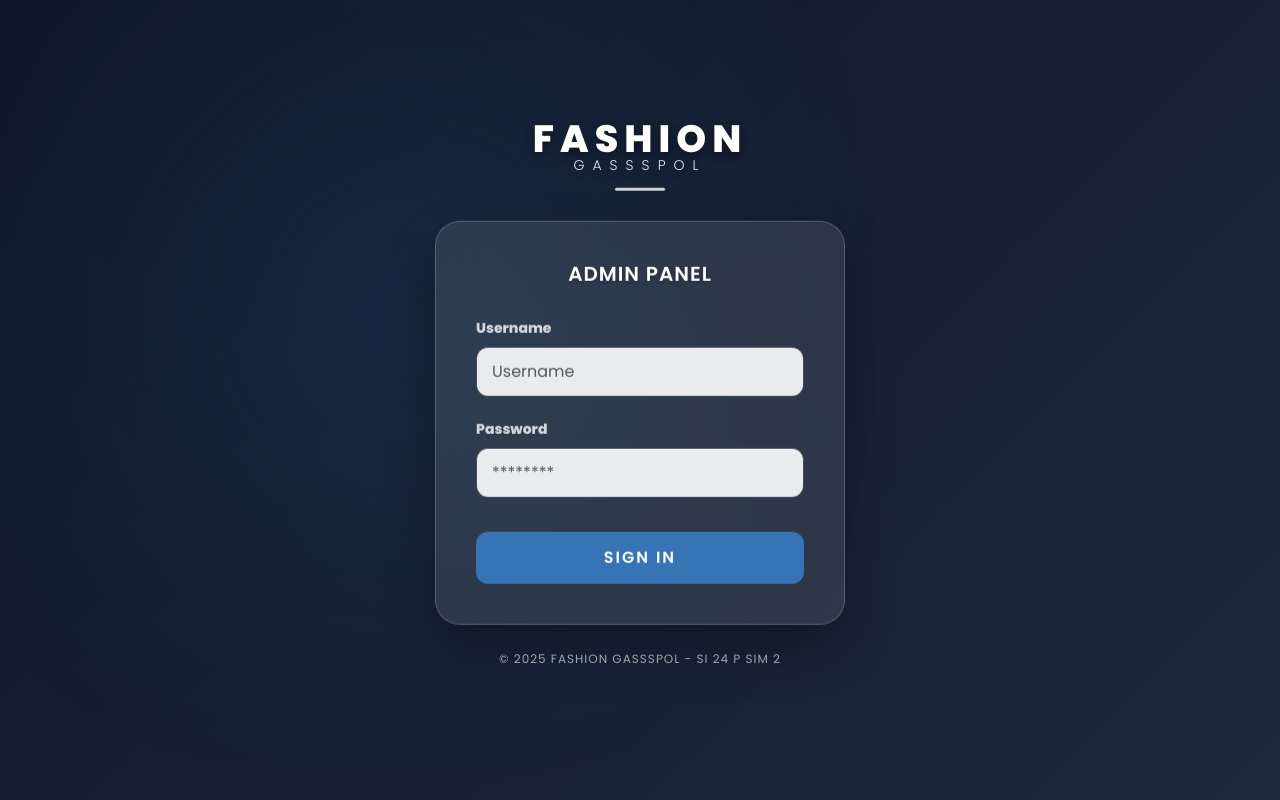
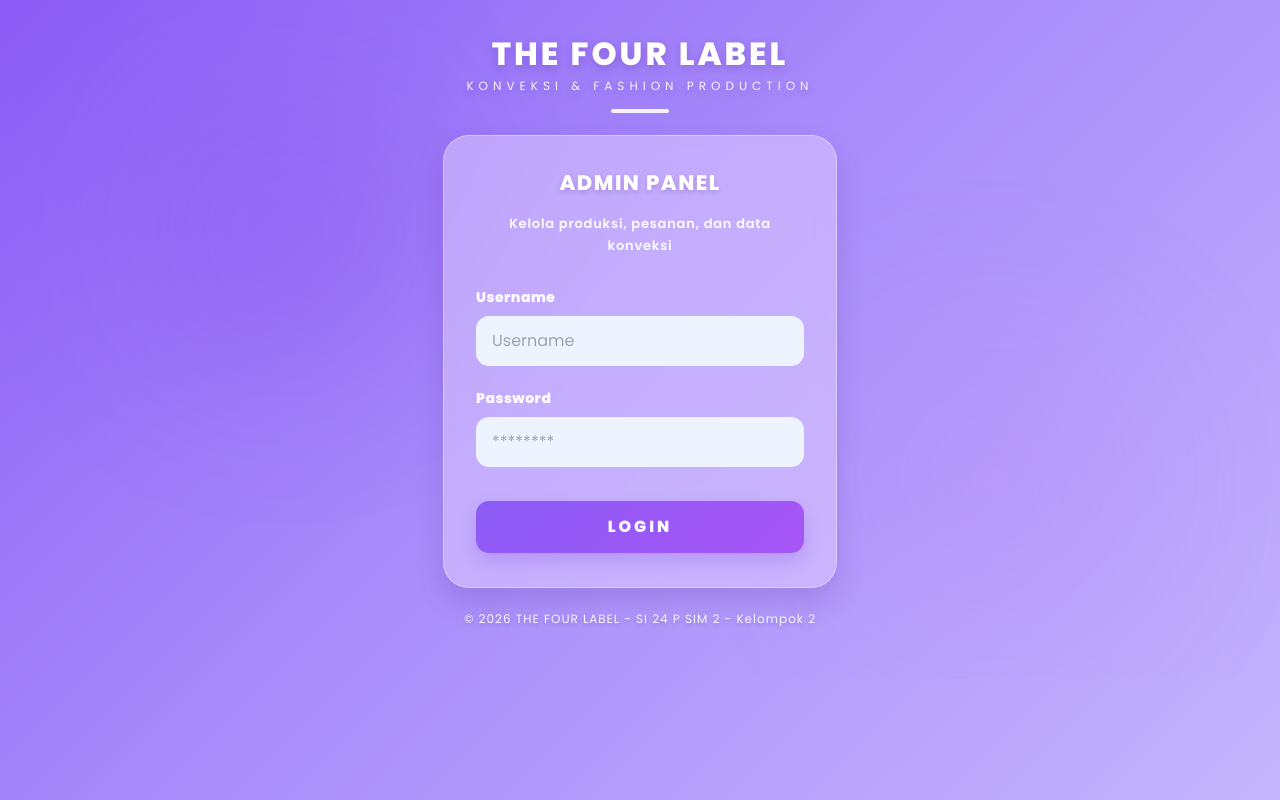
Before and after one commit to putriamlia031006-oss/thefourlabel, a PHP site: page /adminpanel/login.php in a window 1280 px wide. Run offline with PHP 8.4, Linux system fonts and the light colour scheme; some libraries are stand-ins or nearby versions.

Commit message:
loginadmin

```diff
--- a/adminpanel/login.php
+++ b/adminpanel/login.php
@@ -8,7 +8,7 @@
 <head>
     <meta charset="UTF-8">
     <meta name="viewport" content="width=device-width, initial-scale=1.0">
-    <title>Admin Login | Fashion Gassspol</title>
+    <title>Admin Login | THE FOUR LABEL</title>
     <link rel="stylesheet" href="../bootstrap-5.3.8-dist/css/bootstrap.min.css">
     <link href="https://fonts.googleapis.com/css2?family=Poppins:wght@300;400;600;800&display=swap" rel="stylesheet">
     <link rel="stylesheet" href="https://cdn.jsdelivr.net/npm/sweetalert2@11/dist/sweetalert2.min.css">
@@ -19,147 +19,175 @@
     }
 
     html, body {
-            height: 100%;
+        min-height: 100%;
         margin: 0;
         padding: 0 !important;
-            overflow: hidden !important;
+        overflow-x: hidden !important;
     }
 
     body {
         font-family: 'Poppins', sans-serif;
-            /* Latar belakang diubah menjadi lebih gelap (Deep Navy Gradient) */
-            background: linear-gradient(135deg, #0f172a 0%, #1e293b 100%) no-repeat center center fixed;
+        background: linear-gradient(135deg, #8b5cf6 0%, #a78bfa 45%, #c4b5fd 100%) no-repeat center center fixed;
         background-size: cover;
+        position: relative;
     }
 
-        /* Dekorasi cahaya di belakang untuk memperkuat efek blur (Opsional namun estetik) */
     body::before {
         content: "";
         position: absolute;
-            width: 300px;
-            height: 300px;
-            background: #3674B5;
-            filter: blur(150px);
+        width: 260px;
+        height: 260px;
+        background: #7c3aed;
+        filter: blur(90px);
         border-radius: 50%;
-            top: 20%;
-            left: 20%;
+        top: 15%;
+        left: 12%;
         z-index: 1;
-            opacity: 0.4;
+        opacity: 0.25;
+    }
+
+    body::after {
+        content: "";
+        position: absolute;
+        width: 260px;
+        height: 260px;
+        background: #c084fc;
+        filter: blur(95px);
+        border-radius: 50%;
+        bottom: 10%;
+        right: 12%;
+        z-index: 1;
+        opacity: 0.28;
     }
 
     .login-wrapper {
-            position: absolute;
-            top: 50%;
-            left: 50%;
-            transform: translate(-50%, -50%);
+        position: relative;
         width: 100%;
-            max-width: 450px;
-            padding: 20px;
+        max-width: 430px;
+        margin: 0 auto;
+        padding: 35px 18px;
         z-index: 10;
     }
 
-        /* --- STYLING JUDUL AESTHETIC MODERN --- */
     .brand-logo {
         text-align: center;
-            margin-bottom: 30px;
+        margin-bottom: 22px;
         color: white;
-            font-size: 38px;
+        font-size: 32px;
         font-weight: 800;
         text-transform: uppercase;
-            letter-spacing: 6px;
+        letter-spacing: 3px;
         line-height: 1.2;
-            text-shadow: 0 4px 10px rgba(0, 0, 0, 0.4);
-            position: relative;
+        text-shadow: 0 3px 8px rgba(76, 29, 149, 0.25);
     }
 
     .brand-logo span {
         display: block;
-            font-size: 14px;
-            font-weight: 300;
-            letter-spacing: 8px;
-            margin-top: -5px;
+        font-size: 12px;
+        font-weight: 400;
+        letter-spacing: 5px;
+        margin-top: 6px;
         opacity: 0.9;
     }
 
     .brand-logo::after {
         content: '';
         display: block;
-            width: 50px;
-            height: 3px;
+        width: 58px;
+        height: 4px;
         background: white;
         margin: 15px auto 0;
-            border-radius: 2px;
-            opacity: 0.8;
+        border-radius: 10px;
+        opacity: 0.9;
     }
 
     .login-box {
-            /* Container dibuat menjadi BLUR (Glassmorphism) */
-            background: rgba(255, 255, 255, 0.1); /* Transparansi rendah */
-            backdrop-filter: blur(20px); /* Efek blur utama */
-            -webkit-backdrop-filter: blur(20px);
-            padding: 40px;
-            border-radius: 25px;
-            box-shadow: 0 25px 50px rgba(0, 0, 0, 0.3) !important;
-            border: 1px solid rgba(255, 255, 255, 0.2); /* Garis tepi tipis agar efek kaca terlihat */
+        background: rgba(221, 203, 255, 0.55);
+        backdrop-filter: blur(12px);
+        -webkit-backdrop-filter: blur(12px);
+        padding: 34px 32px;
+        border-radius: 26px;
+        box-shadow: 0 14px 28px rgba(76, 29, 149, 0.18) !important;
+        border: 1px solid rgba(255, 255, 255, 0.35);
     }
 
     .login-box h2 {
-            font-weight: 600;
-            color: #ffffff; /* Warna judul diubah putih agar kontras dengan blur gelap */
-            margin-bottom: 30px;
+        font-weight: 800;
+        color: #ffffff;
+        margin-bottom: 18px;
         text-align: center;
-            font-size: 20px;
-            letter-spacing: 1px;
-            text-shadow: 0 2px 4px rgba(0,0,0,0.2);
+        font-size: 21px;
+        letter-spacing: 1.5px;
+        text-shadow: 0 2px 5px rgba(76, 29, 149, 0.22);
     }
 
-        /* Penyesuaian label agar terbaca di atas background blur */
+    .login-box .subtitle {
+        text-align: center;
+        color: rgba(255, 255, 255, 0.95);
+        font-size: 13px;
+        line-height: 1.7;
+        margin-bottom: 28px;
+        letter-spacing: 0.8px;
+        font-weight: 600;
+    }
+
     .form-label {
-            color: rgba(255, 255, 255, 0.8) !important;
+        color: #ffffff !important;
+        letter-spacing: 0.5px;
+        font-weight: 700;
     }
 
     .form-control {
-            border-radius: 12px;
-            padding: 12px 15px;
-            border: 1px solid rgba(255, 255, 255, 0.1);
+        border-radius: 13px;
+        padding: 13px 16px;
+        border: none;
         margin-bottom: 20px;
-            background-color: rgba(255, 255, 255, 0.9); /* Sedikit transparansi pada input */
-            color: #1e293b;
+        background-color: #eef4ff;
+        color: #111827;
+        font-weight: 500;
+        box-shadow: none;
+    }
+
+    .form-control::placeholder {
+        color: #9ca3af;
     }
 
     .form-control:focus {
-            box-shadow: 0 0 0 4px rgba(54, 116, 181, 0.4) !important;
-            border-color: #3674B5;
-            background-color: #fff;
+        box-shadow: 0 0 0 3px rgba(124, 58, 237, 0.22) !important;
+        border-color: #7c3aed;
+        background-color: #ffffff;
         outline: none !important;
     }
 
     .btn-login {
-            background-color: #3674B5;
+        background: linear-gradient(135deg, #8b5cf6 0%, #a855f7 100%);
         border: none;
-            border-radius: 12px;
+        border-radius: 13px;
         padding: 14px;
-            font-weight: 600;
+        font-weight: 800;
         text-transform: uppercase;
-            letter-spacing: 2px;
-            transition: all 0.4s ease;
+        letter-spacing: 3px;
+        transition: all 0.3s ease;
         color: white;
         margin-top: 10px;
+        box-shadow: 0 8px 18px rgba(124, 58, 237, 0.24);
     }
 
     .btn-login:hover {
-            background-color: #4da3ff;
-            transform: translateY(-2px);
-            box-shadow: 0 8px 20px rgba(54, 116, 181, 0.4);
+        background: linear-gradient(135deg, #7c3aed 0%, #9333ea 100%);
+        transform: translateY(-1px);
+        box-shadow: 0 10px 20px rgba(76, 29, 149, 0.26);
+        color: white;
     }
 
     .copyright-text {
         color: white;
-            opacity: 0.6;
-            margin-top: 25px;
+        opacity: 0.9;
+        margin-top: 22px;
         text-align: center;
         font-size: 12px;
         letter-spacing: 1px;
+        text-shadow: 0 2px 5px rgba(76, 29, 149, 0.2);
     }
 
     body.swal2-shown {
@@ -167,10 +195,9 @@
         padding-right: 0 !important;
     }
 
-        /* Menyesuaikan SweetAlert agar sesuai tema gelap */
     .swal2-popup {
-            border-radius: 20px !important;
-            background: rgba(255, 255, 255, 0.95) !important;
+        border-radius: 22px !important;
+        background: rgba(255, 255, 255, 0.97) !important;
     }
 </style>
 </head>
@@ -178,12 +205,13 @@
 
     <div class="login-wrapper">
         <div class="brand-logo">
-            FASHION
-            <span>GASSSPOL</span>
+            THE FOUR LABEL
+            <span>KONVEKSI & FASHION PRODUCTION</span>
         </div>
 
         <div class="login-box">
             <h2>ADMIN PANEL</h2>
+            <p class="subtitle">Kelola produksi, pesanan, dan data konveksi</p>
             <form action="" method="post">
                 <div class="mb-3">
                     <label for="username" class="form-label small fw-bold">Username</label>
@@ -193,10 +221,10 @@
                     <label for="password" class="form-label small fw-bold">Password</label>
                     <input type="password" class="form-control" name="password" id="password" placeholder="********" required>
                 </div>
-                <button class="btn btn-login w-100" type="submit" name="loginbtn">Sign In</button>
+                <button class="btn btn-login w-100" type="submit" name="loginbtn">Login</button>
             </form>
         </div>
-        <p class="copyright-text">© 2025 FASHION GASSSPOL - SI 24 P SIM 2</p>
+        <p class="copyright-text">© 2026 THE FOUR LABEL - SI 24 P SIM 2 - Kelompok 2</p>
     </div>
 
     <script src="https://cdn.jsdelivr.net/npm/sweetalert2@11"></script>
@@ -220,8 +248,8 @@
                     Swal.fire({
                         icon: 'success',
                         title: 'Login Berhasil!',
-                        text: 'Selamat datang kembali, $username',
-                        showConfirmButton: false,
+                        text: 'Selamat datang di Admin Panel The Four Label, $username',
+                        confirmButtonColor: '#a855f7'
                         timer: 2000,
                         timerProgressBar: true
                     }).then(function() {
--- a/adminpanel/produk.php
+++ b/adminpanel/produk.php
@@ -25,7 +25,7 @@
 <head>
     <meta charset="UTF-8">
     <meta name="viewport" content="width=device-width, initial-scale=1.0">
-    <title>Manajemen Produk | Fashion Gassspol</title>
+    <title>Admin Login | THE FOUR LABEL</title>
     <link rel="stylesheet" href="../bootstrap-5.3.8-dist/css/bootstrap.min.css">
     <link rel="stylesheet" href="../fontawesome/css/all.min.css">
     <link href="https://fonts.googleapis.com/css2?family=Poppins:wght@300;400;500;600;700&display=swap" rel="stylesheet">
```
Lines whose indentation alone changed are shown as unchanged.
